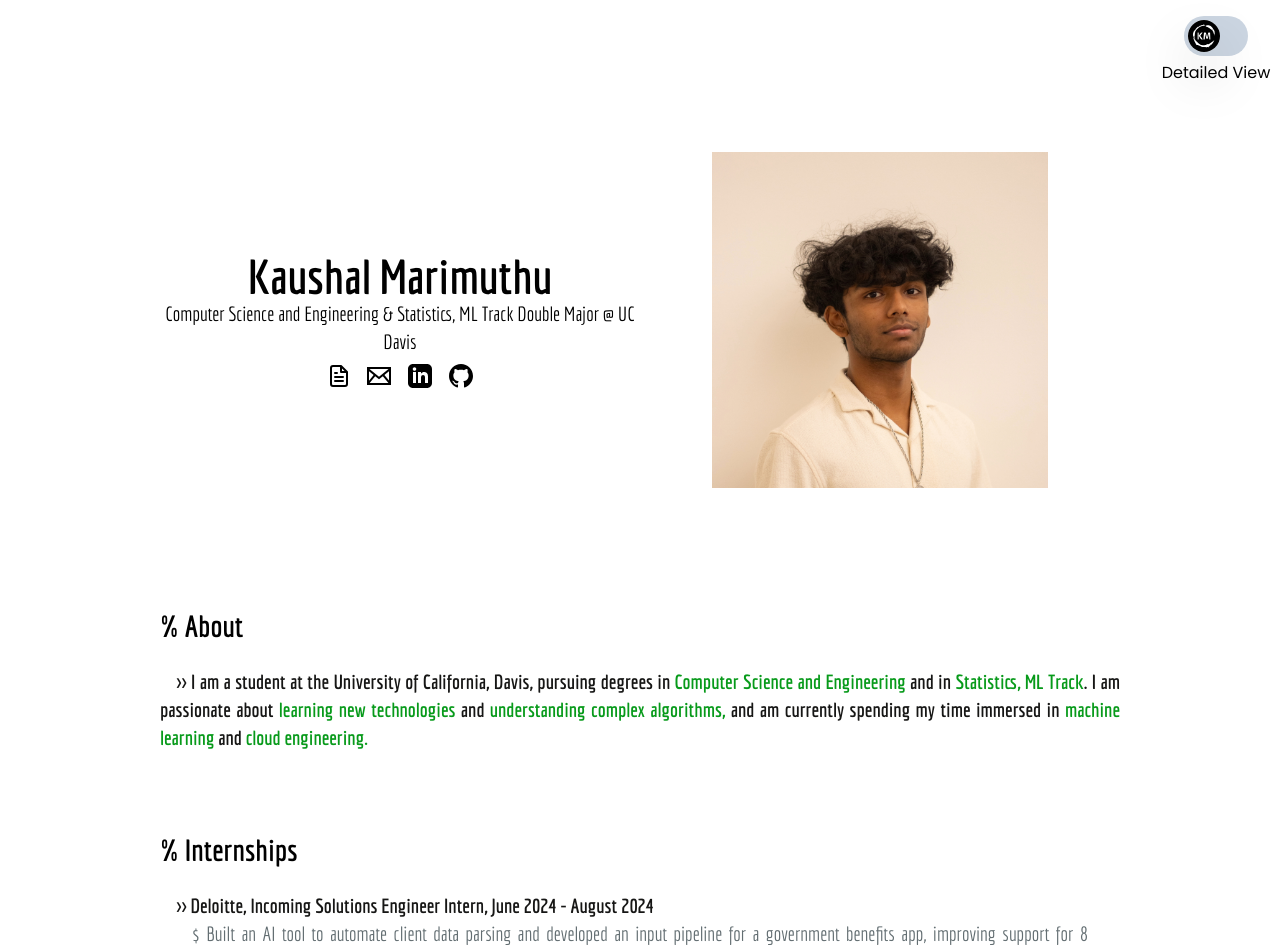
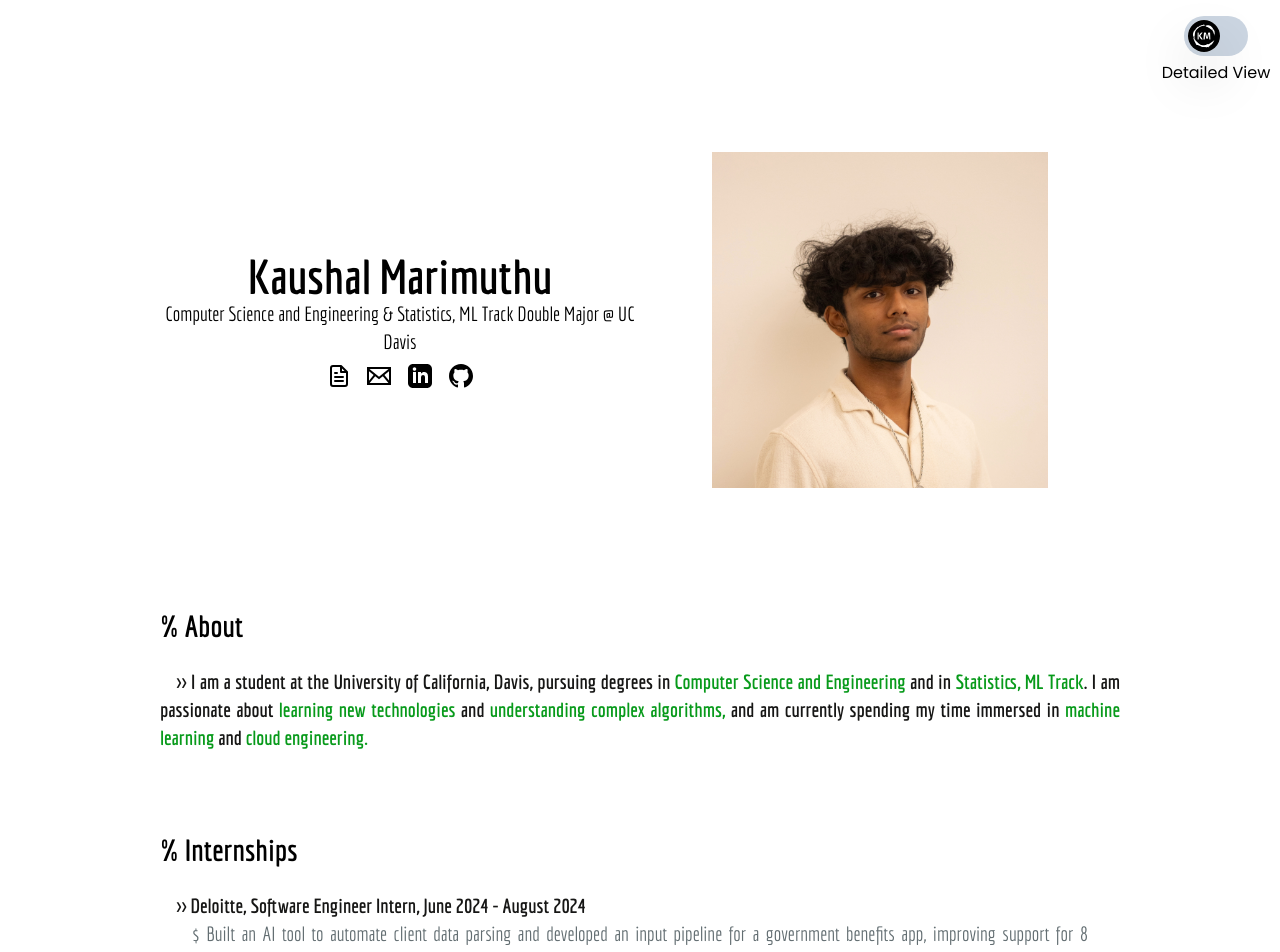
Before and after one commit to kaushal2m2/portfolio, a React (Vite) app: page / in a window 1280 px wide. Shown: the top 952 px of the page. Built offline with nearby package versions, Linux system fonts and the light colour scheme.

Commit message:
small change

```diff
--- a/src/components/SimpleScreen.jsx
+++ b/src/components/SimpleScreen.jsx
@@ -49,7 +49,7 @@ const SimpleScreen = () => {
                         <p className='text-3xl font-semibold'>% Internships</p>
                         <br />
                         <div className='flex flex-col text-[#636E72] text-xl text-justify'>
-                            <h2 className='indent-4 font-bold text-[#161615]'>{'>> Deloitte, Incoming Solutions Engineer Intern, June 2024 - August 2024'}</h2>
+                            <h2 className='indent-4 font-bold text-[#161615]'>{'>> Deloitte, Software Engineer Intern, June 2024 - August 2024'}</h2>
                             <h2 className='mx-8 font-light'>{'$ Built an AI tool to automate client data parsing and developed an input pipeline for a government benefits app, improving support for 8 programs and presented a reduction in costs and latency with AWS migration.'}</h2>
                             <h2 className='indent-4 font-bold text-[#161615]'>{'>> Brain Racers, Software Engineer Intern, July 2023 - September 2023'}</h2>
                             <h2 className='mx-8 font-light'>{'$ Unified legacy SQL databases, reducing query times by 80%, and enhanced frontend development by creating 3 API endpoints.'}</h2>
```
